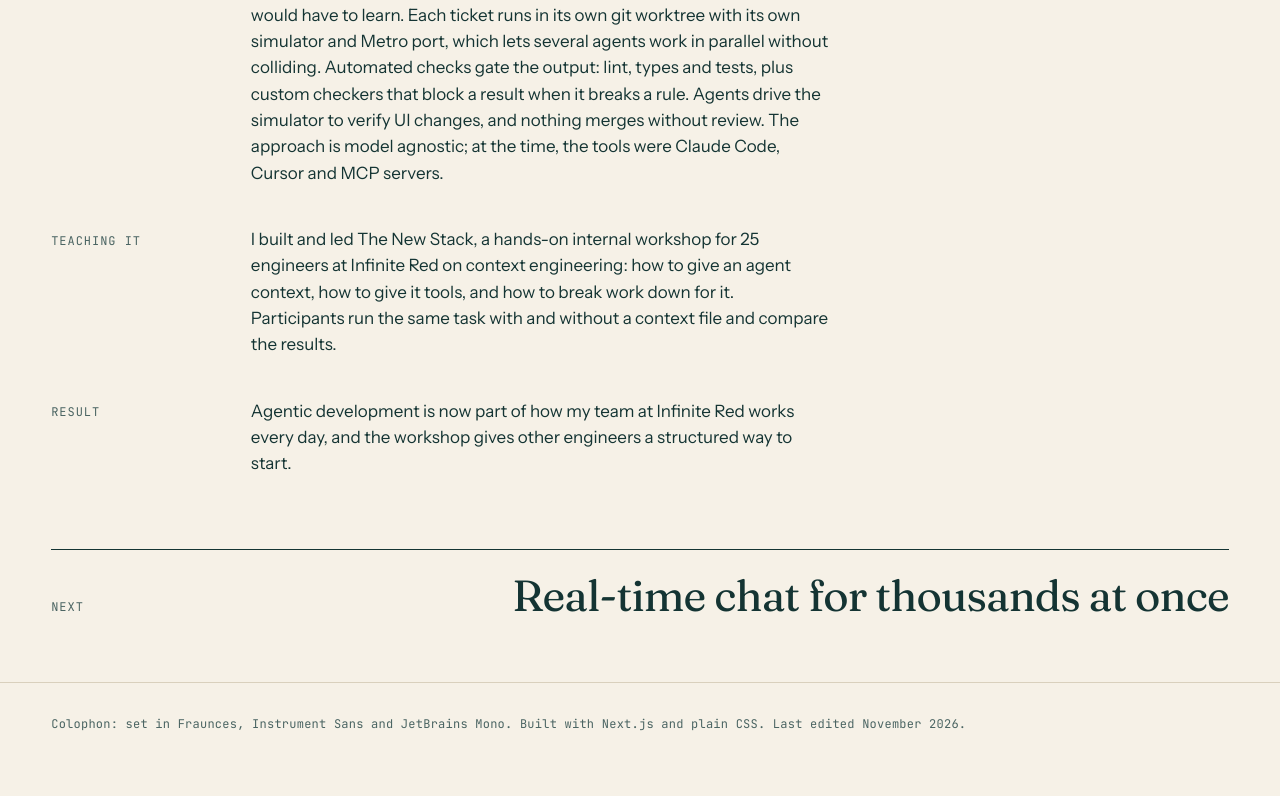
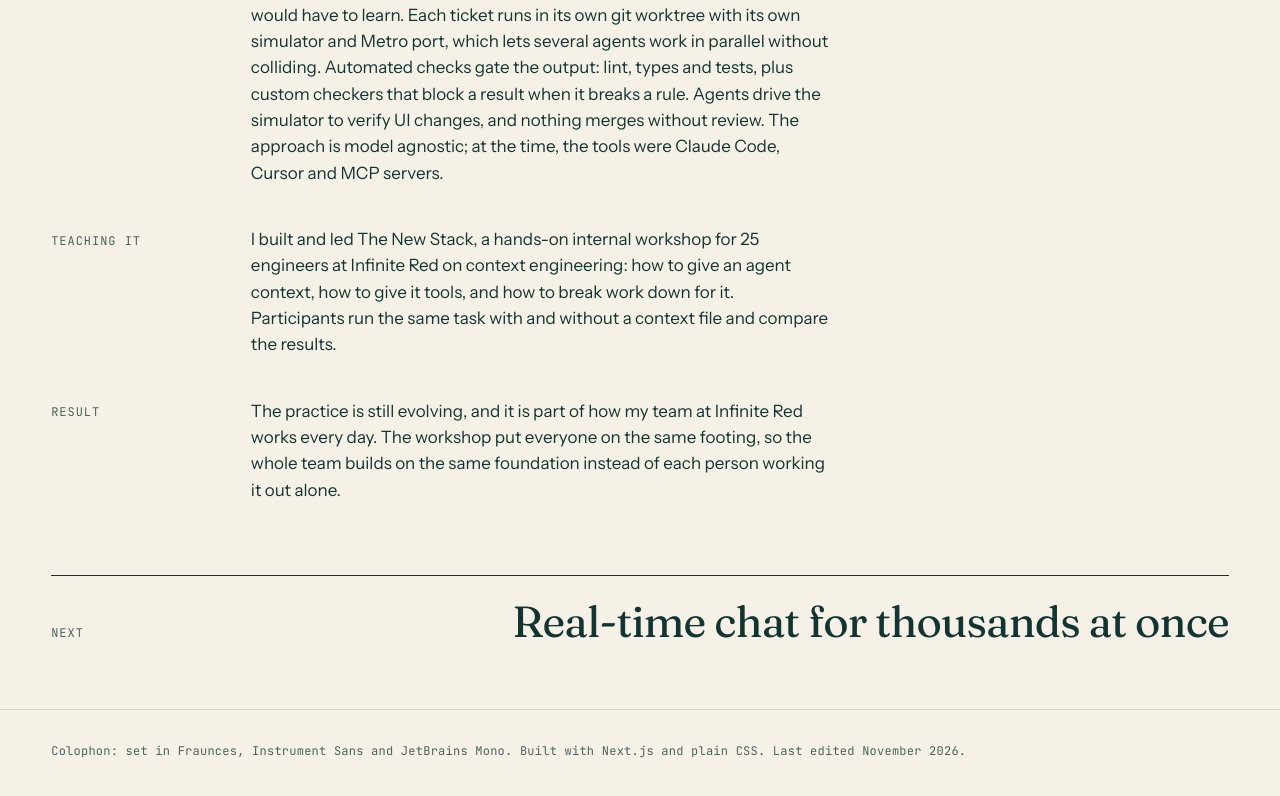
Before and after one commit to cdanwards/editorial-site, a Next.js app: page /work/agentic-workflow in a window 1280 px wide. Shown: the part 1138-1934 px from the top of the page. Built offline with nearby package versions, Linux system fonts and the light colour scheme.

Commit message:
Update the agentic workflow result

```diff
--- a/app/content.ts
+++ b/app/content.ts
@@ -103,7 +103,7 @@ export const PROJECTS: Project[] = [
       },
       {
         heading: "Result",
-        text: "Agentic development is now part of how my team at Infinite Red works every day, and the workshop gives other engineers a structured way to start.",
+        text: "The practice is still evolving, and it is part of how my team at Infinite Red works every day. The workshop put everyone on the same footing, so the whole team builds on the same foundation instead of each person working it out alone.",
       },
     ],
   },
```
